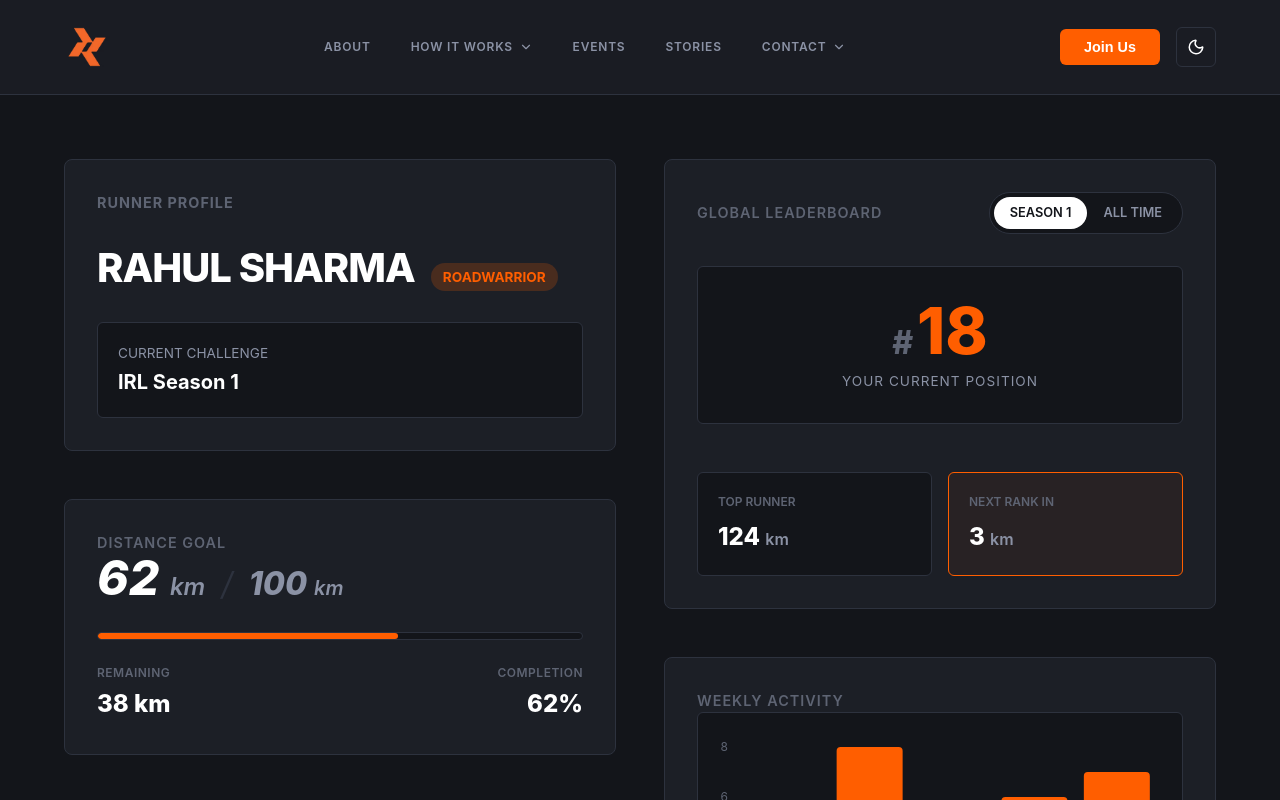
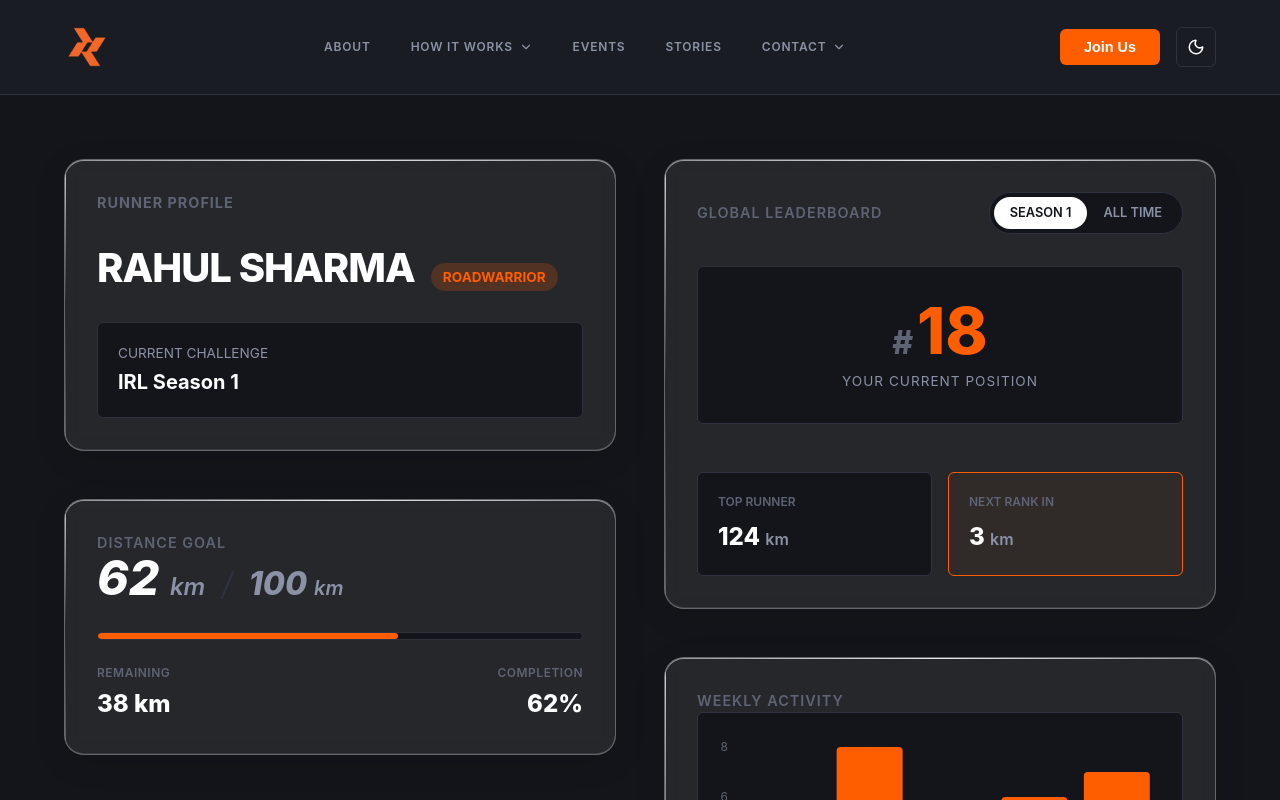
Before and after one commit to CodyBrat/runner, a React (Vite) app: page / in a window 1280 px wide. Shown: the top 800 px of the page. Built offline with nearby package versions, Linux system fonts and the light colour scheme.

Commit message:
style: apply user-provided glassmorphism and lower background brightness

```diff
--- a/src/components/LeaderboardSnapshot.css
+++ b/src/components/LeaderboardSnapshot.css
@@ -1,8 +1,5 @@
 .leaderboard {
-  background-color: var(--bg-card);
   padding: 2rem;
-  border-radius: 8px;
-  border: 1px solid var(--border-subtle);
 }
 
 .leaderboard-header {
--- a/src/components/LeaderboardSnapshot.jsx
+++ b/src/components/LeaderboardSnapshot.jsx
@@ -3,7 +3,7 @@ import './LeaderboardSnapshot.css';
 
 const LeaderboardSnapshot = ({ data }) => {
     return (
-        <div className="card leaderboard">
+        <div className="card leaderboard glass-card">
             <div className="leaderboard-header">
                 <h3 className="section-title">Global Leaderboard</h3>
 
--- a/src/components/ProgressMetrics.css
+++ b/src/components/ProgressMetrics.css
@@ -1,8 +1,5 @@
 .progress-metrics {
-  background-color: var(--bg-card);
   padding: 2rem;
-  border-radius: 8px;
-  border: 1px solid var(--border-subtle);
 }
 
 .section-title {
--- a/src/components/ProgressMetrics.jsx
+++ b/src/components/ProgressMetrics.jsx
@@ -6,7 +6,7 @@ const ProgressMetrics = ({ data }) => {
     const remaining = Math.max(data.target_distance - data.completed_distance, 0);
 
     return (
-        <div className="card progress-metrics">
+        <div className="card progress-metrics glass-card">
             <h3 className="section-title">Distance Goal</h3>
 
             <div className="progress-values">
--- a/src/components/RunnerDetails.css
+++ b/src/components/RunnerDetails.css
@@ -1,7 +1,4 @@
 .card {
-  background-color: var(--bg-card);
-  border: 1px solid var(--border-subtle);
-  border-radius: 8px;
   padding: 2rem;
   transition: background-color 0.2s ease;
 }
--- a/src/components/RunnerDetails.jsx
+++ b/src/components/RunnerDetails.jsx
@@ -3,7 +3,7 @@ import './RunnerDetails.css';
 
 const RunnerDetails = ({ data }) => {
     return (
-        <div className="card runner-details">
+        <div className="card runner-details glass-card">
             <div className="runner-header">
                 <h2 className="runner-title">Runner Profile</h2>
             </div>
--- a/src/components/WeeklyActivity.css
+++ b/src/components/WeeklyActivity.css
@@ -1,8 +1,5 @@
 .weekly-activity {
-  background-color: var(--bg-card);
   padding: 2rem;
-  border-radius: 8px;
-  border: 1px solid var(--border-subtle);
 }
 
 .section-title {
--- a/src/components/WeeklyActivity.jsx
+++ b/src/components/WeeklyActivity.jsx
@@ -20,7 +20,7 @@ const WeeklyActivity = ({ runs }) => {
     };
 
     return (
-        <div className="card weekly-activity">
+        <div className="card weekly-activity glass-card">
             <h3 className="section-title">Weekly Activity</h3>
 
             <div className="chart-wrapper">
--- a/src/index.css
+++ b/src/index.css
@@ -31,3 +31,48 @@ a {
   color: inherit;
   text-decoration: none;
 }
+
+.glass-card {
+  background: rgba(255, 255, 255, 0.08);
+  backdrop-filter: blur(7px);
+  -webkit-backdrop-filter: blur(7px);
+  border-radius: 20px;
+  border: 1px solid rgba(255, 255, 255, 0.3);
+  box-shadow:
+    0 8px 32px rgba(0, 0, 0, 0.1),
+    inset 0 1px 0 rgba(255, 255, 255, 0.5),
+    inset 0 -1px 0 rgba(255, 255, 255, 0.1),
+    inset 0 0 0px 0px rgba(255, 255, 255, 0);
+  position: relative;
+  overflow: hidden;
+}
+
+.glass-card::before {
+  content: '';
+  position: absolute;
+  top: 0;
+  left: 0;
+  right: 0;
+  height: 1px;
+  background: linear-gradient(
+    90deg,
+    transparent,
+    rgba(255, 255, 255, 0.8),
+    transparent
+  );
+}
+
+.glass-card::after {
+  content: '';
+  position: absolute;
+  top: 0;
+  left: 0;
+  width: 1px;
+  height: 100%;
+  background: linear-gradient(
+    180deg,
+    rgba(255, 255, 255, 0.8),
+    transparent,
+    rgba(255, 255, 255, 0.3)
+  );
+}
```
